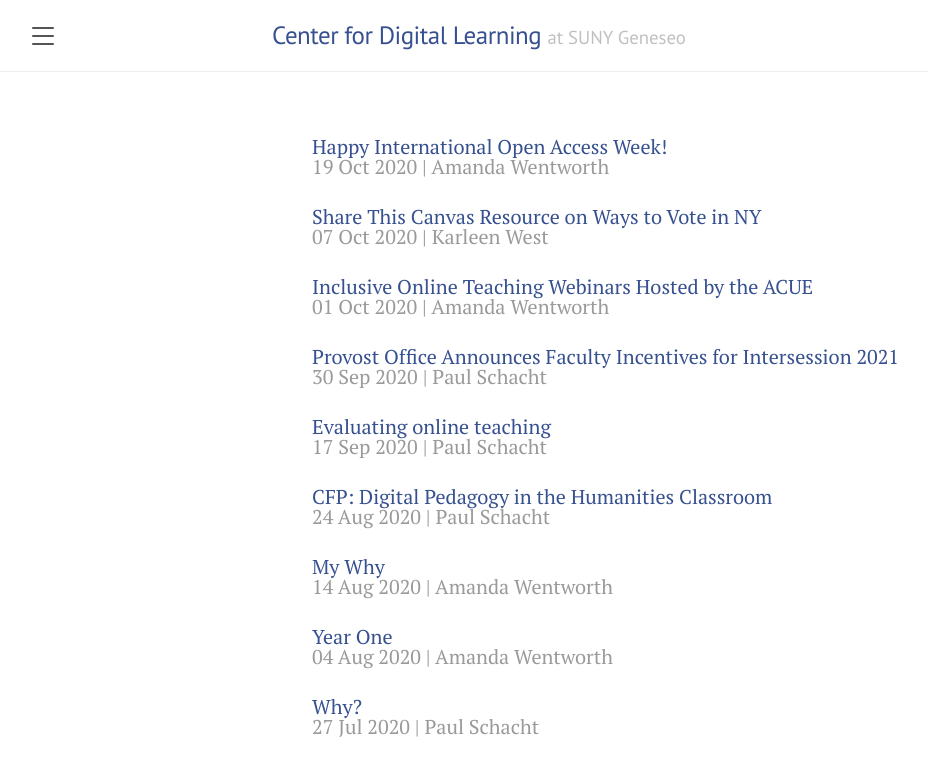
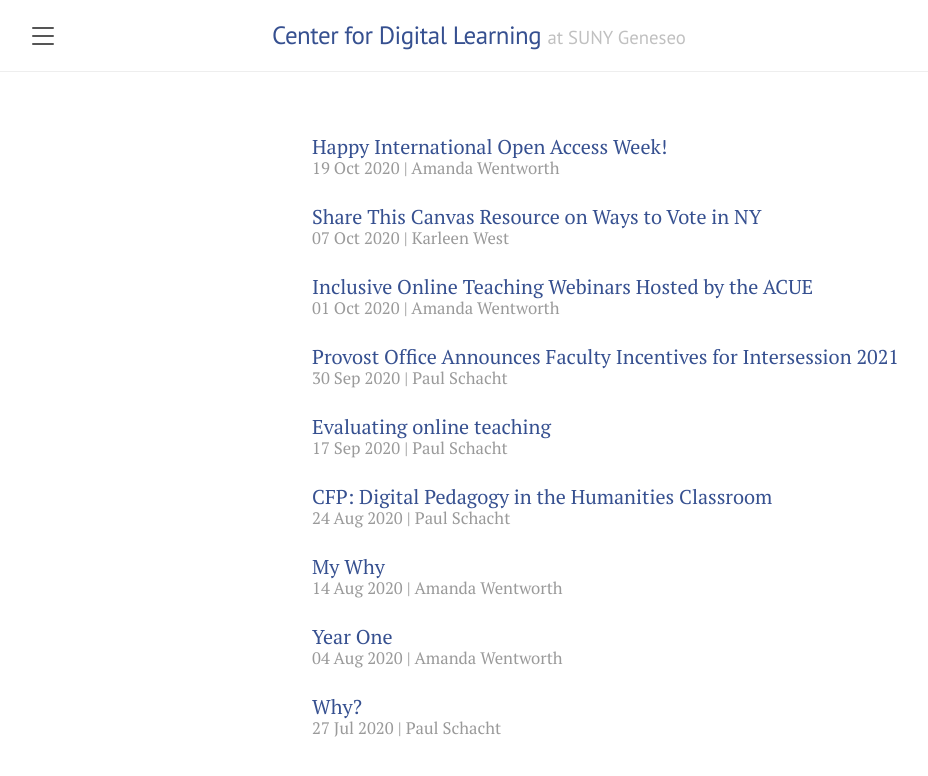
Before and after one commit to cdl-geneseo/cdl-geneseo.github.io, a Jekyll site: the page built from posts-all.html, in a window 1280 px wide. Shown: the top 776 px of the page, without its empty margins (8-936 px from the left). Built offline with Jekyll 4.4.1, drawn with Linux system fonts in a browser that asks for light colours.

Commit message:
shrink date/author info on all-posts page

```diff
--- a/posts-all.html
+++ b/posts-all.html
@@ -5,6 +5,6 @@
 
 <ul style="list-style-type:none;">
 {% for post in site.posts  %}
-    <li><span class="post-title"><a href="{{ post.url }}">{{ post.title }}</a></span><span class="post-date">{{ post.date | date_to_string  }} | {{ post.author }}</span></li>
+    <li><span class="post-title"><a href="{{ post.url }}">{{ post.title }}</a></span><span class="post-date"><small>{{ post.date | date_to_string  }} | {{ post.author }}</small></span></li>
 {% endfor %}
 </ul>
```
